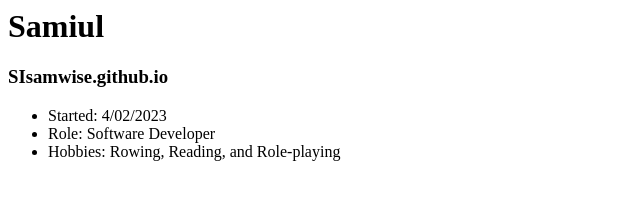
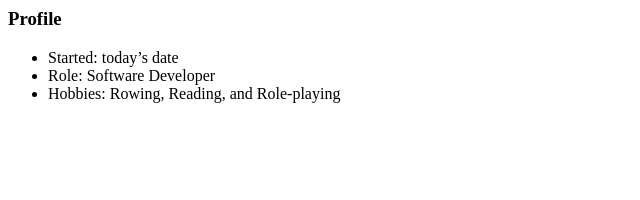
Before and after one commit to SIsamwise/SIsamwise.github.io, a plain HTML site: page index.html in a window 1280 px wide. Shown: the whole page, without its empty margins (0-640 px from the left). Drawn offline with Linux system fonts and the light colour scheme.

Commit message:
Updated my profile

```diff
--- a/index.html
+++ b/index.html
@@ -1,7 +1,6 @@
-<h1>Samiul</h1>
-<h3>SIsamwise.github.io</h3>
+<h3>Profile</h3>
 <ul>
-    <li>Started: 4/02/2023</li>
+    <li>Started: today’s date</li>
     <li>Role: Software Developer</li>
     <li>Hobbies: Rowing, Reading, and Role-playing</li>
 </ul>
```
